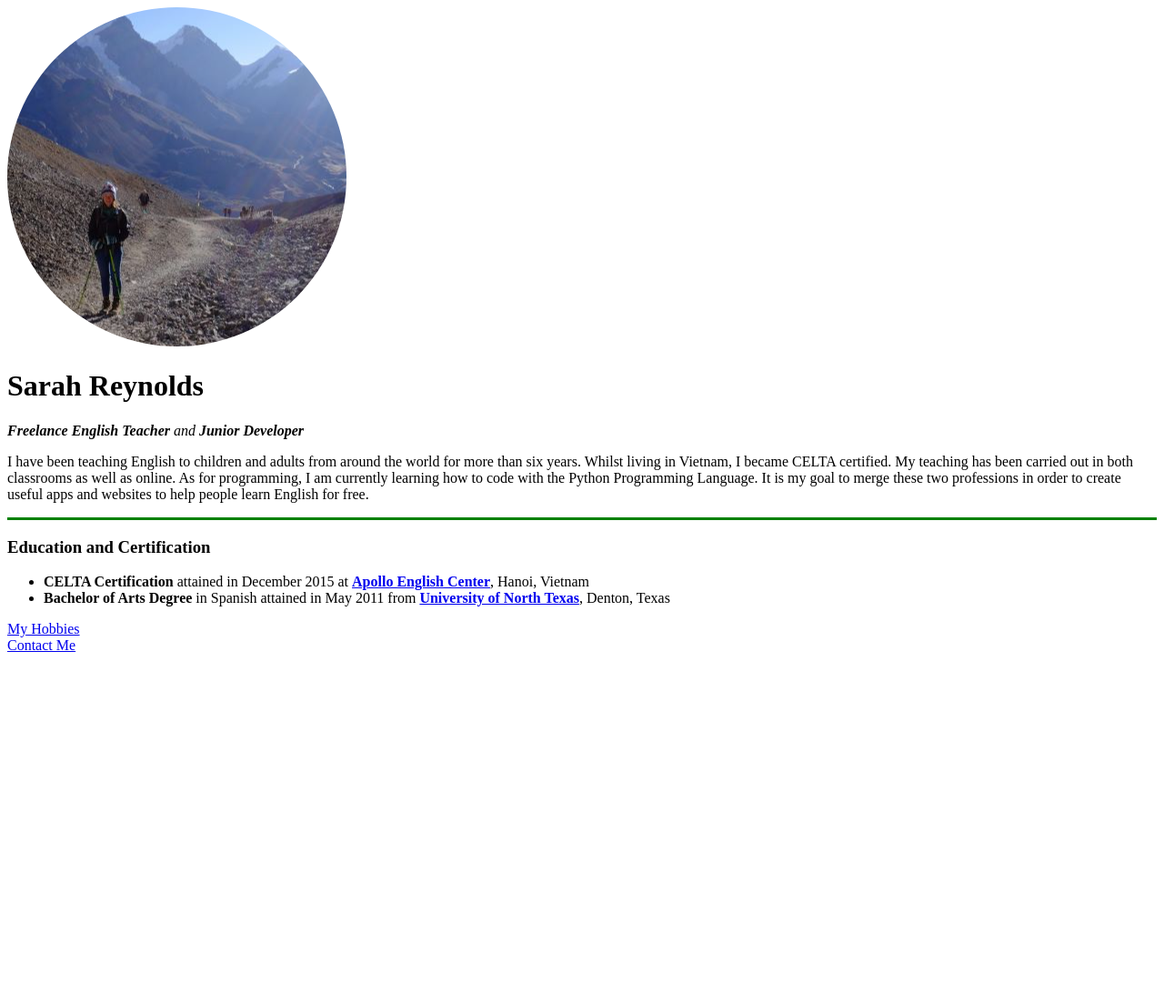
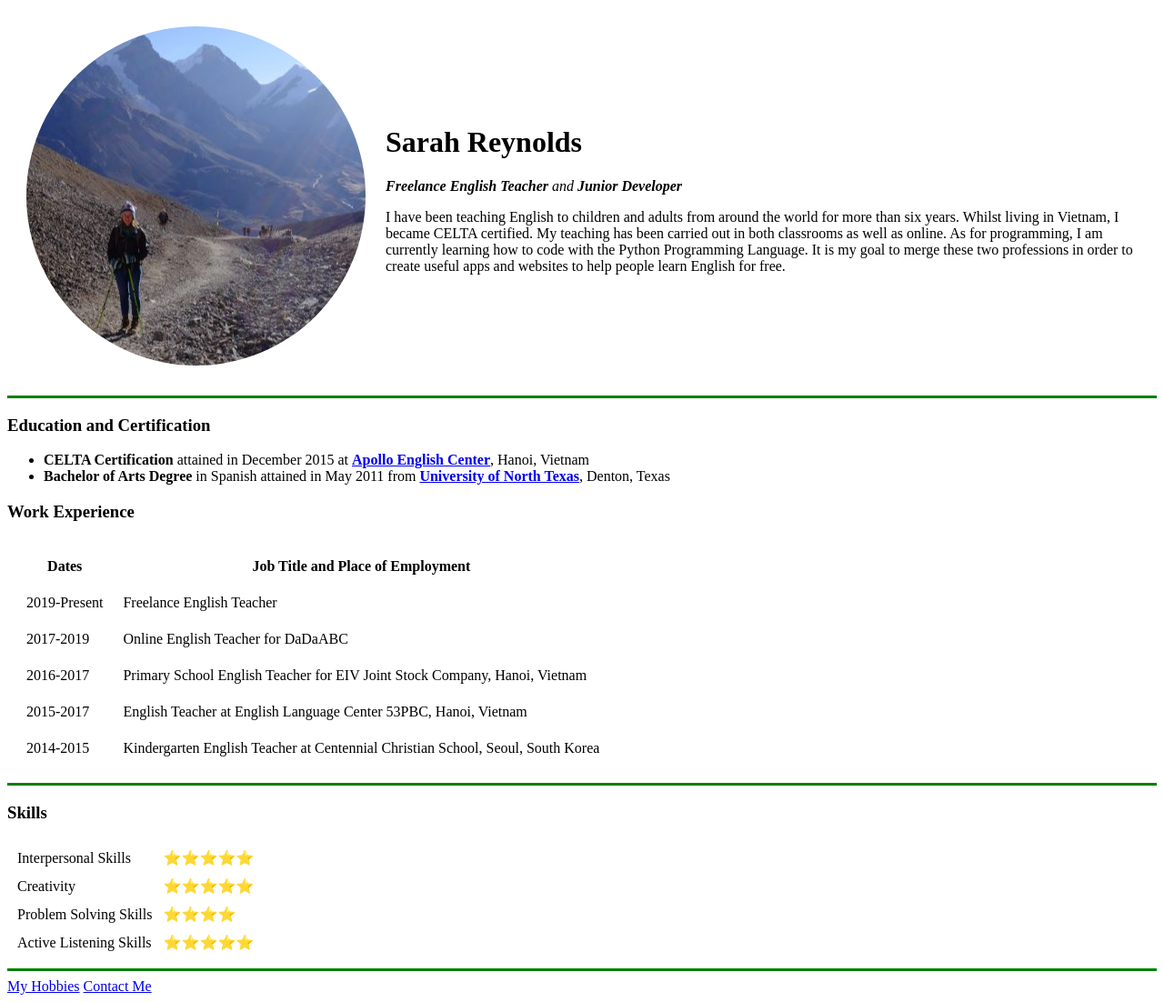
Before and after one commit to sjer1986/cv, a plain HTML site: page index.html in a window 1280 px wide. Shown: the whole page at 91% size. Before the commit the page ends 800 px from the top, so only its background shows below. Drawn offline with Linux system fonts and the light colour scheme.

Commit message:
Update index.html

```diff
--- a/index.html
+++ b/index.html
@@ -4,15 +4,20 @@
         <meta charset="UTF-8">
         <title>Sarah's Personal Site</title>
     </head>
+
     <body>
-        <img src="circle-cropped.png" alt="Sarah profile picture">
-        <h1>Sarah Reynolds</h1>
-        <p><em><strong>Freelance English Teacher</strong> and <strong>Junior Developer</strong></em></p>
-        <p>I have been teaching English to children and adults from around the world for more than six years. Whilst
-        living in Vietnam, I became CELTA certified. My teaching has been carried out in both classrooms as well
-        as online. As for programming, I am currently learning how to code with the Python Programming Language. It is
-        my goal to merge these two professions in order to create useful apps and websites to help people learn English
-        for free.</p>
+        <table cellspacing="20">
+            <tr>
+                <td><img src="circle-cropped.png" alt="Sarah profile picture"></td>
+                <td><h1>Sarah Reynolds</h1>
+                <p><em><strong>Freelance English Teacher</strong> and <strong>Junior Developer</strong></em></p>
+                <p>I have been teaching English to children and adults from around the world for more than six years. Whilst
+                living in Vietnam, I became CELTA certified. My teaching has been carried out in both classrooms as well
+                as online. As for programming, I am currently learning how to code with the Python Programming Language. It is
+                my goal to merge these two professions in order to create useful apps and websites to help people learn English
+                for free.</p></td>
+            </tr>
+        </table>
         <hr size="3" noshade color="green">
         <h3><strong>Education and Certification</strong></h3>
         <ul>
@@ -22,8 +27,56 @@
                 <a href="https://www.unt.edu/">University of North Texas</a></strong>,
             Denton, Texas</li>
         </ul>
+        <h3>Work Experience</h3>
+        <table cellspacing="20">
+            <thead>
+            <tr>
+                <th>Dates</th>
+                <th>Job Title and Place of Employment</th>
+            </thead>
+            <tr>
+                <td>2019-Present</td>
+                <td>Freelance English Teacher</td>
+            </tr>
+            <tr>
+                <td>2017-2019</td>
+                <td>Online English Teacher for DaDaABC</td>
+            </tr>
+            <tr>
+                <td>2016-2017</td>
+                <td>Primary School English Teacher for EIV Joint Stock Company, Hanoi, Vietnam</td>
+            </tr>
+            <tr>
+                <td>2015-2017</td>
+                <td>English Teacher at English Language Center 53PBC, Hanoi, Vietnam</td>
+            </tr>
+            <tr>
+                <td>2014-2015</td>
+                <td>Kindergarten English Teacher at Centennial Christian School, Seoul, South Korea</td>
+            </tr>
+        </table>
+        <hr size="3" noshade color="green">
+        <h3>Skills</h3>
+            <table cellspacing="10">
+                <tr>
+                    <td>Interpersonal Skills</td>
+                    <td>⭐⭐⭐⭐⭐</td>
+                </tr>
+                <tr>
+                    <td>Creativity</td>
+                    <td>⭐⭐⭐⭐⭐</td>
+                </tr>
+                <tr>
+                    <td>Problem Solving Skills</td>
+                    <td>⭐⭐⭐⭐</td>
+                </tr>
+                <tr>
+                    <td>Active Listening Skills</td>
+                    <td>⭐⭐⭐⭐⭐</td>
+                </tr>
+            </table>
+        <hr size="3" noshade color="green">
         <a href="hobbies.html">My Hobbies</a>
-        <br>
-        <a href="contact_info.html">Contact Me</a>
+        <a href="Contact Info.html">Contact Me</a>
     </body>
 </html>
```
